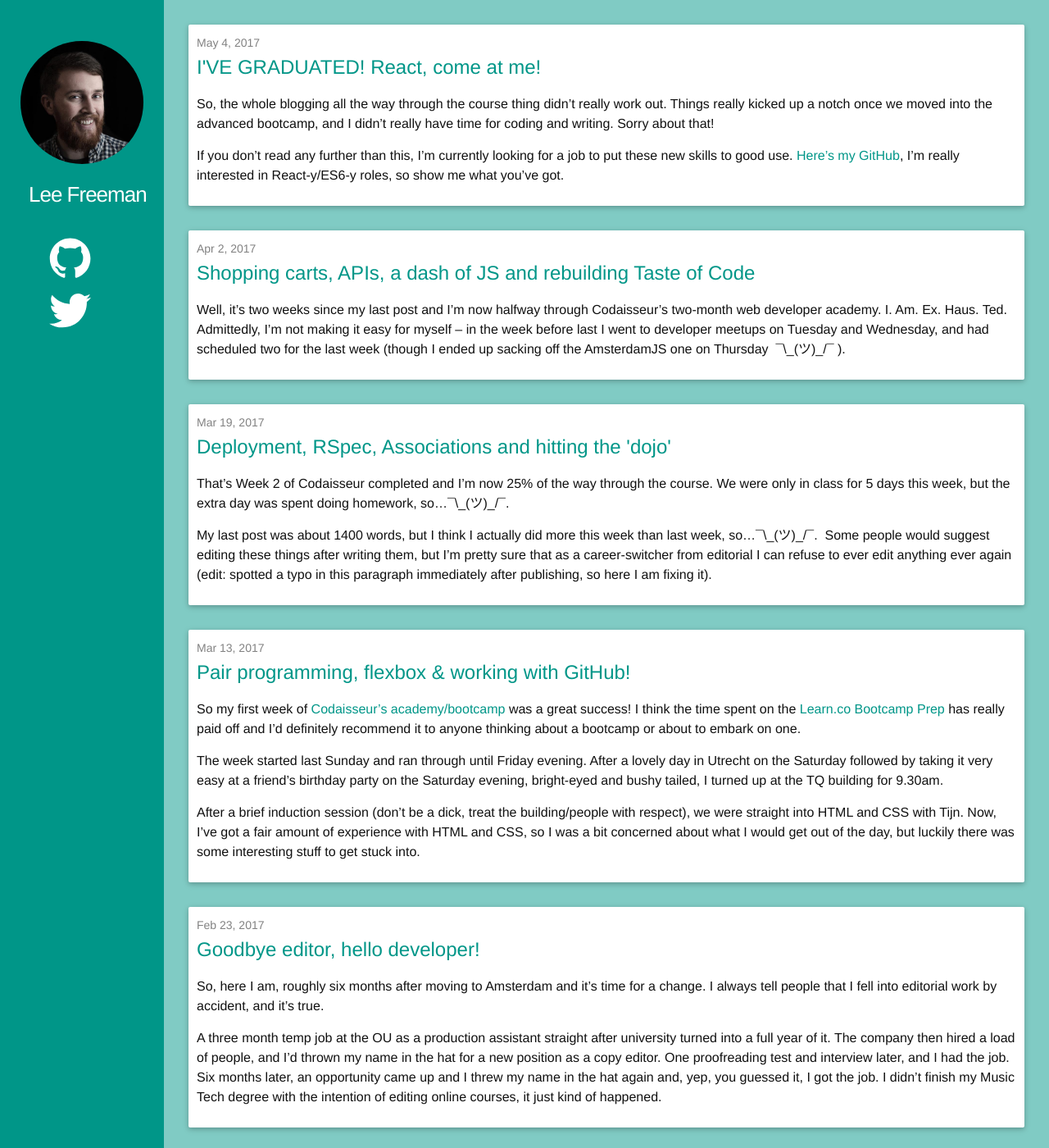
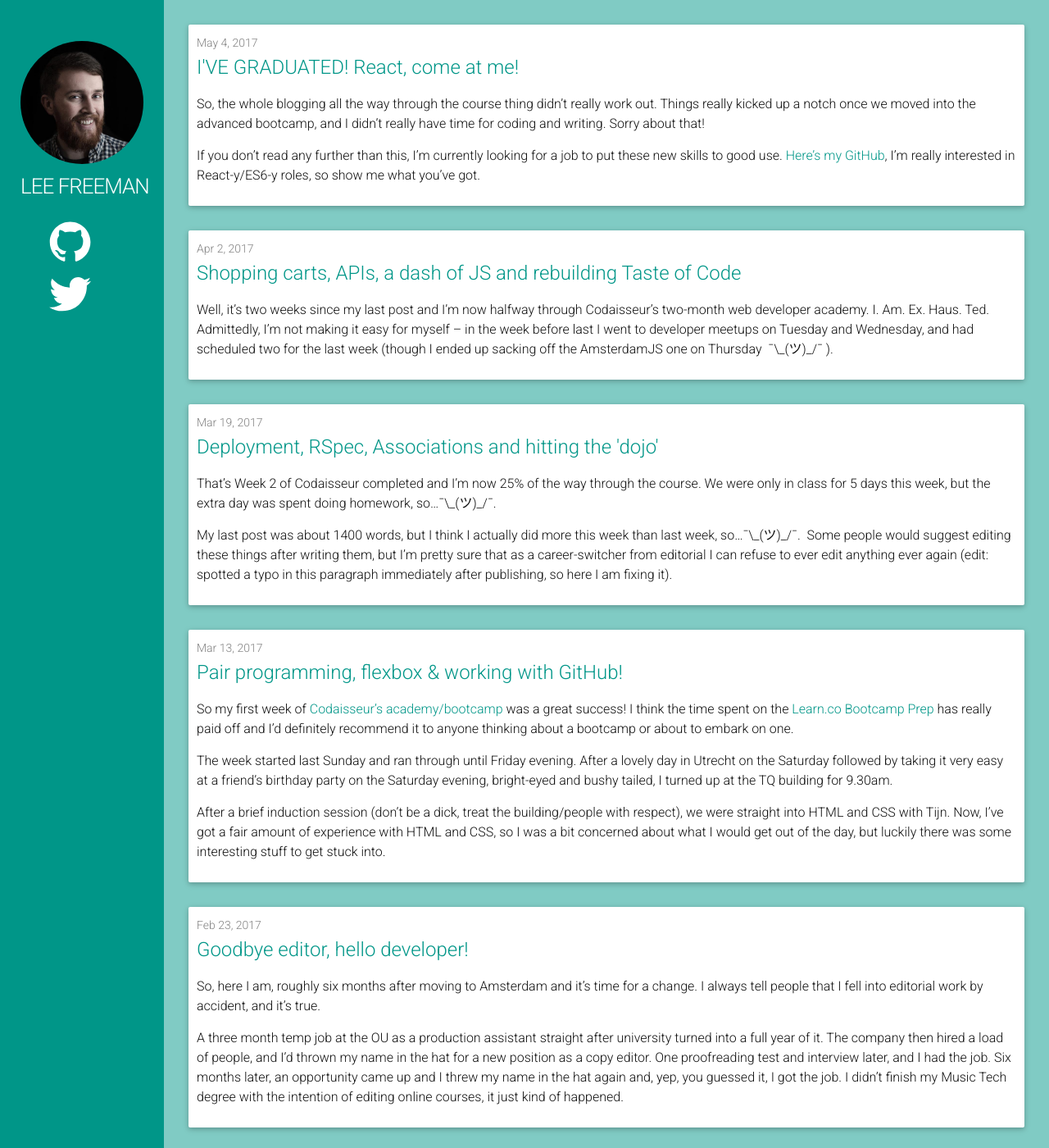
Before and after one commit to leefreemanxyz/blog-jekyll, a Jekyll site: the page built from index.md, in a window 1280 px wide and 1400 px high. Shown: the whole window at 82% size. Built offline with Jekyll 4.4.1, drawn with Linux system fonts in a browser that asks for light colours.

```diff
--- a/_sass/imo-inu.scss
+++ b/_sass/imo-inu.scss
@@ -1,8 +1,9 @@
 @charset "utf-8";
 
 // Define defaults for each variable.
+@import 'https://fonts.googleapis.com/css?family=Roboto:300';
 
-$base-font-family: "Helvetica Neue", Helvetica, Arial, sans-serif !default;
+$base-font-family: "Roboto", Helvetica, Arial, sans-serif !default;
 $base-font-size:   16px !default;
 $base-font-weight: 400 !default;
 $small-font-size:  $base-font-size * 0.875 !default;
--- a/_sass/imo-inu/_sidebar.scss
+++ b/_sass/imo-inu/_sidebar.scss
@@ -16,8 +16,8 @@
   display:flex;
   flex-direction: column;
   h1 .site-title {
+    text-transform: uppercase;
     color: white;
-    padding:10px;
   }
 }
 .social-icons ul {
@@ -39,3 +39,26 @@
   margin-left: auto;
   margin-right: auto;
 }
+@include media-query($on-palm) {
+  #content-container{
+    flex-direction: column;
+  }
+  .sidebar{
+    width:100%;
+    position:static;
+  }
+  .middle-header{
+    position:relative;
+    #profile-image img {
+      margin-top:10px;
+    }
+    h1 {
+      margin-bottom:0;
+      text-transform: uppercase;
+    }
+    .social-icons ul{
+      flex-direction: row;
+      margin:0;
+    }
+  }
+}
```
Also changed, not shown: 1 other file.
